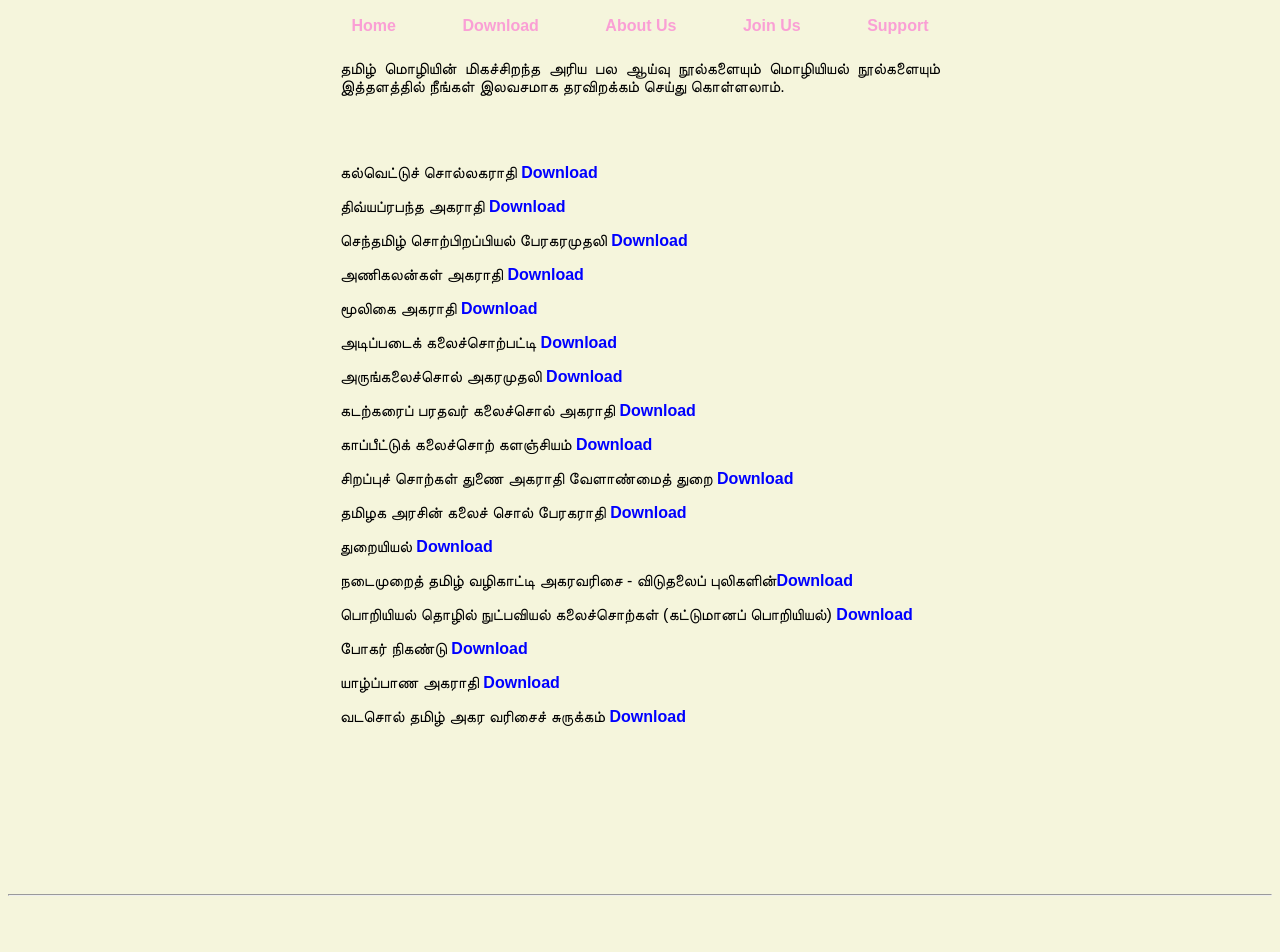
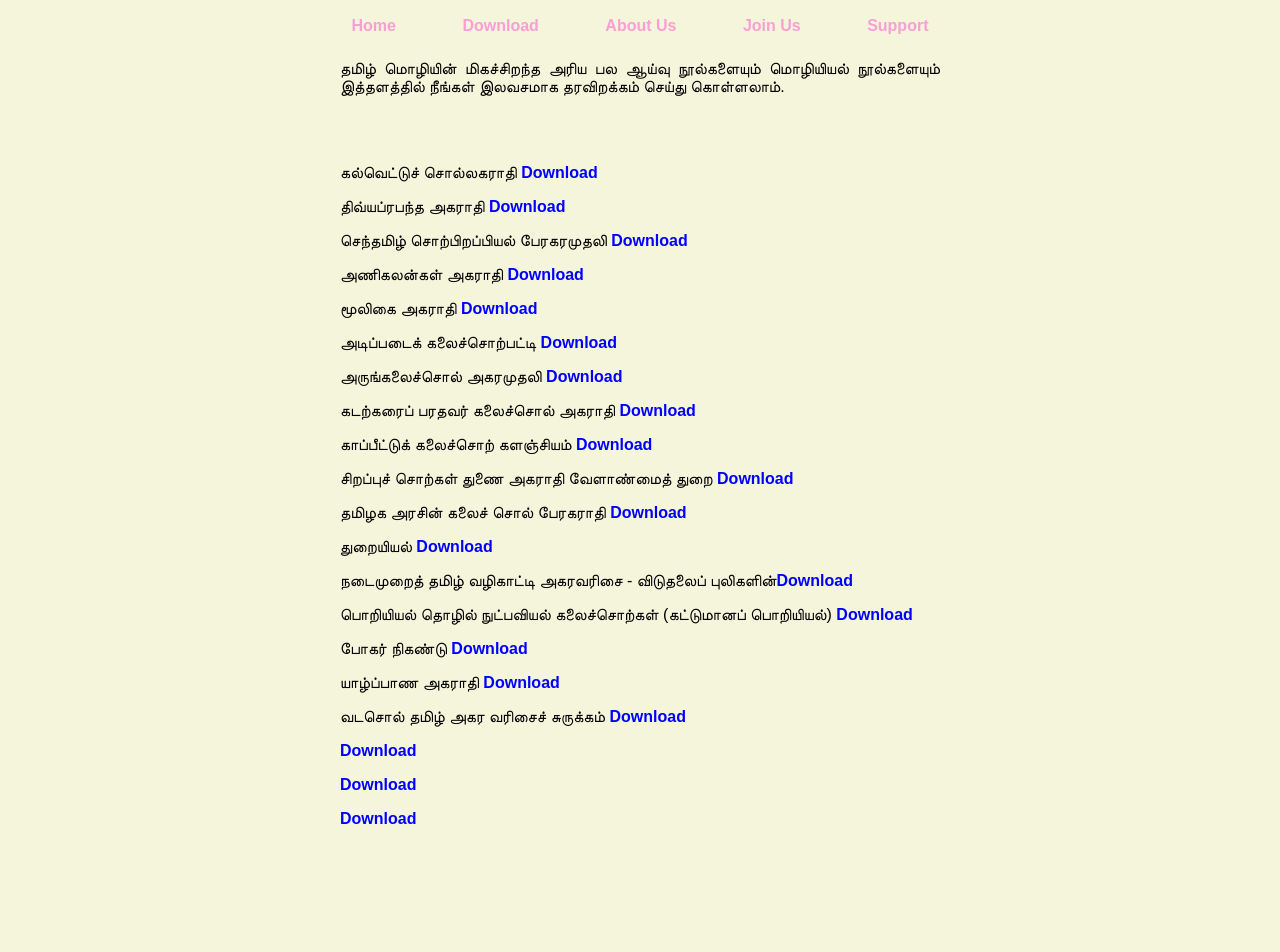
Before and after one commit to arjunvram/valluvarvallalarvattam, a plain HTML site: page download.html in a window 1280 px wide. Shown: the top 952 px of the page. Drawn offline with Linux system fonts and the light colour scheme.

Commit message:
Update download.html

```diff
--- a/download.html
+++ b/download.html
@@ -53,6 +53,9 @@
 <p>போகர் நிகண்டு <a style="font-weight: bold;" href="books/போகர் நிகண்டு.pdf">Download</a> </p>
 <p>யாழ்ப்பாண அகராதி <a style="font-weight: bold;" href="books/யாழ்ப்பாண அகராதி.pdf">Download</a> </p>
 <p>வடசொல் தமிழ் அகர வரிசைச் சுருக்கம் <a style="font-weight: bold;" href="books/வடசொல் தமிழ் அகர வரிசைச் சுருக்கம்.pdf">Download</a> </p>
+ <p> <a style="font-weight: bold;" href="books/.pdf">Download</a> </p>
+ <p> <a style="font-weight: bold;" href="books/.pdf">Download</a> </p>
+ <p> <a style="font-weight: bold;" href="books/.pdf">Download</a> </p>
  <br>
 
 
```
